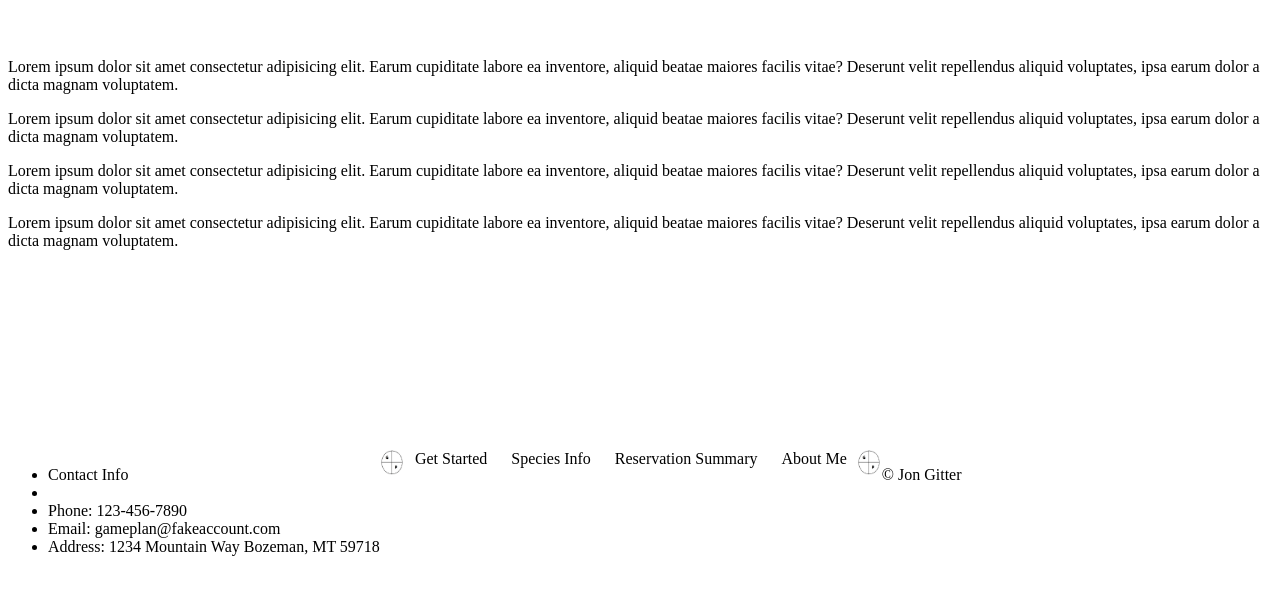
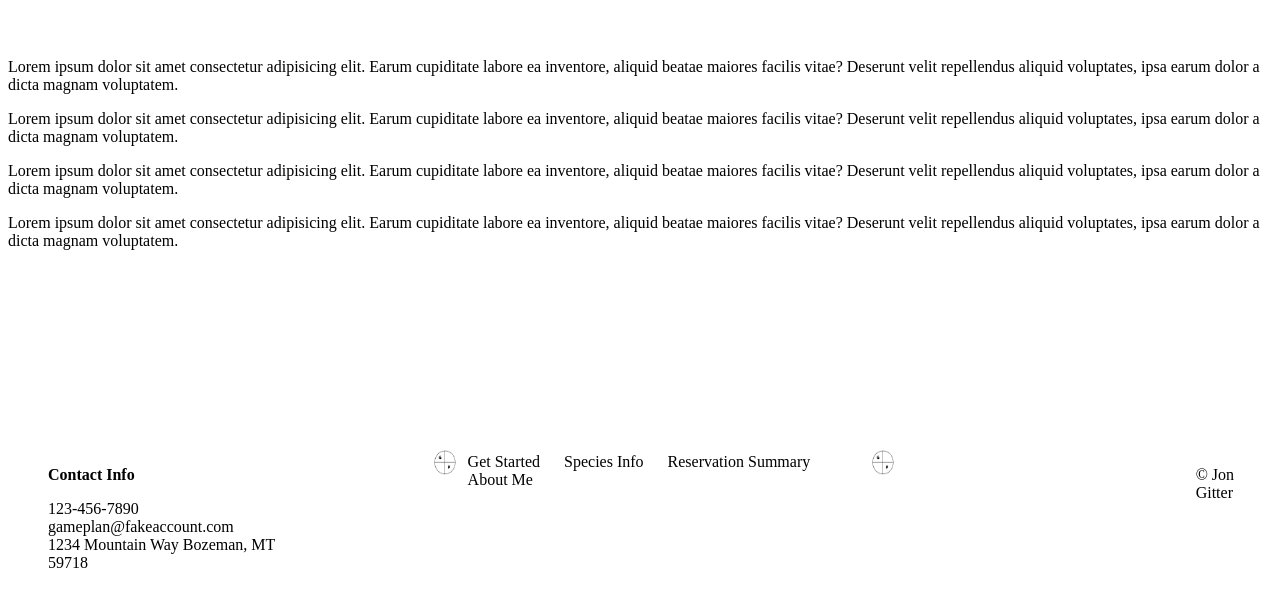
Before and after one commit to jon-gitter/GamePlan, a plain HTML site: page index.html in a window 1280 px wide. Shown: the part 752-1348 px from the top of the page. Drawn offline with Linux system fonts and the light colour scheme.

Commit message:
corrected links, formatted footer

```diff
--- a/css/style.css
+++ b/css/style.css
@@ -8,7 +8,7 @@ header {
   padding-left: 975px;
 }
 
-#crosshairlogo {
+.crosshairlogo {
   height: 25px;
   width: 25px;
 }
@@ -20,6 +20,7 @@ header {
 #sticky-nav-links a {
   text-decoration: none;
   padding: 10px;
+
   color: black;
   transition: color 0.5s;
 }
@@ -62,6 +63,22 @@ footer {
   margin-top: 200px;
 }
 
+ul {
+  list-style: none;
+}
+
+.ul-title {
+  font-weight: bold;
+}
+
+#bottom-nav-bar {
+  display: flex;
+}
+
+#stuck-nav-links {
+  padding-top: 3px;
+}
+
 #stuck-nav-links a {
   text-decoration: none;
   padding: 10px;
@@ -73,3 +90,11 @@ footer {
   text-decoration: none;
   color: orangered;
 }
+
+#bottom-left-img {
+  margin-left: 125px;
+}
+
+#bottom-right-img {
+  margin-right: 300px;
+}
--- a/index.html
+++ b/index.html
@@ -11,7 +11,7 @@
   <body>
     <header>
       <img
-        id="crosshairlogo"
+        class="crosshairlogo"
         src="images/crosshair.jpg"
         alt="crosshair logo"
       />
@@ -24,7 +24,7 @@
           </div>
         </nav>
         <img
-        id="crosshairlogo"
+        class="crosshairlogo"
         src="images/crosshair.jpg"
         alt="crosshair logo"
       />
@@ -56,14 +56,17 @@
     <footer>
       <div id="contactinfo"></div>
         <ul>
-          <li>Contact Info</li>
-          <li></li>
-          <li>Phone: 123-456-7890</li>
-          <li>Email: gameplan@fakeaccount.com</li>
-          <li>Address: 1234 Mountain Way Bozeman, MT 59718</li>
+          <li class="ul-title">Contact Info</li>
+          <p></p>
+          <li class ="ul-bullets">123-456-7890</li>
+          <li class ="ul-bullets">gameplan@fakeaccount.com</li>
+          <li class ="ul-bullets">1234 Mountain Way Bozeman, MT 59718</li>
         </ul>
-      <img
-        id="crosshairlogo"
+
+      <div id="bottom-nav-bar">
+        <img
+        class="crosshairlogo"
+        id = "bottom-left-img"
         src="images/crosshair.jpg"
         alt="crosshair logo"
       />
@@ -76,10 +79,13 @@
         </div>
       </nav>
       <img
-        id="crosshairlogo"
+        class="crosshairlogo"
+        id = "bottom-right-img"
         src="images/crosshair.jpg"
         alt="crosshair logo"
       />
+      </div>
+
       <div id="copyright">
         <p>&copy Jon Gitter </p>
       </div>
```
